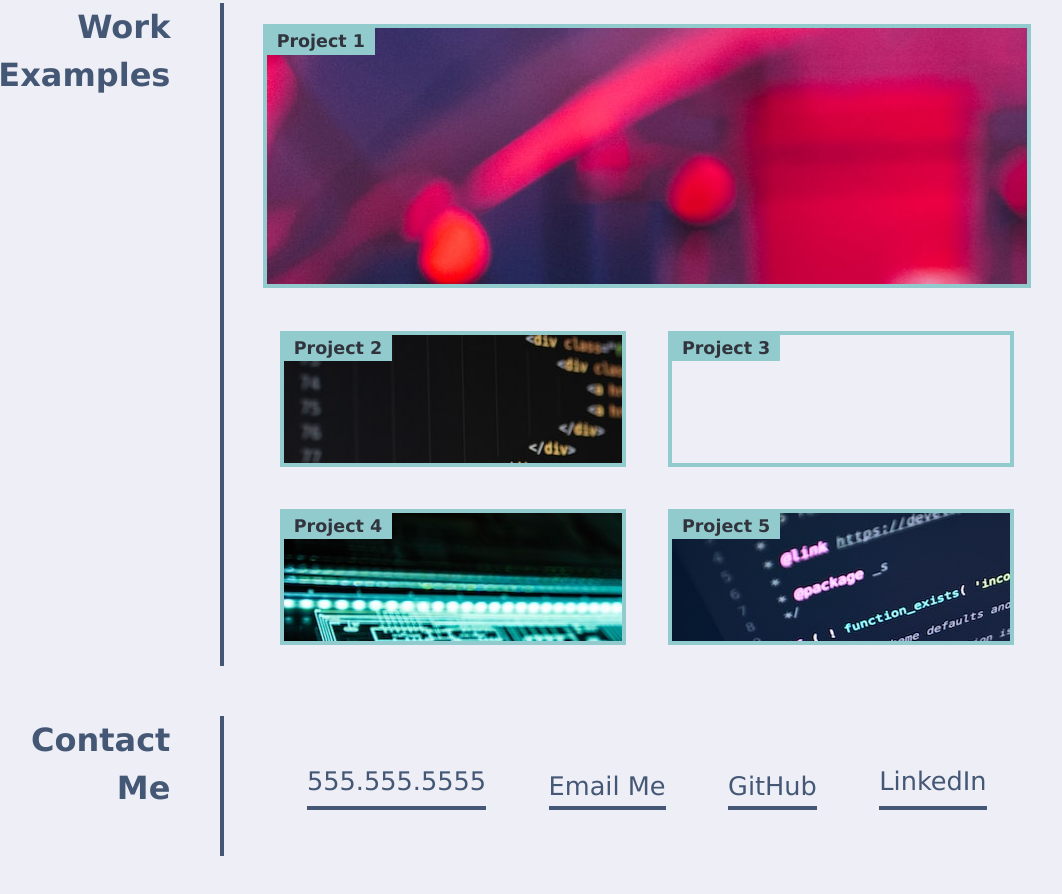
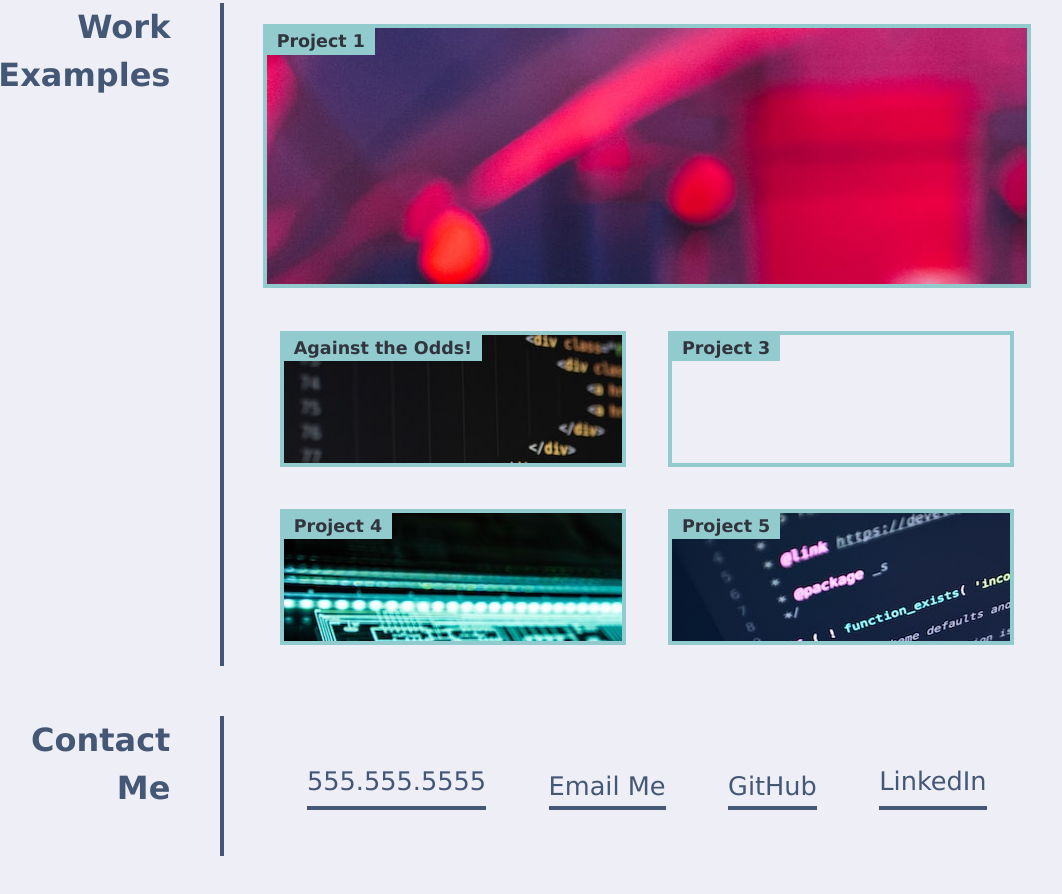
Before and after one commit to Zach-Lewis11/MyPortfolio, a plain HTML site: page index.html in a window 1280 px wide. Shown: the part 630-1524 px from the top of the page, without its empty margins (134-1196 px from the left). Drawn offline with Linux system fonts and the light colour scheme.

```diff
--- a/index.html
+++ b/index.html
@@ -43,8 +43,12 @@
             <h3>Work<br>Examples</h3>
             <!-- </div> -->
             <div class="linkCards">
-                <div id="bigCards" class="cards"><h4>Project 1</h4></div>
-                <div class="cards" id="smallCard1"><a href="#"></a><h4>Project 2</h4></div>
+                <div id="bigCards" class="cards">
+                    <h4>Project 1</h4>
+                </div>
+                <div class="cards" id="smallCard1" >
+                    <a href="https://zach-lewis11.github.io/Against-the-Odds-/index.html"><h4>Against the Odds!</h4></a>
+                </div>
                 <div class="cards" id="smallCard2"><a href="#"></a><h4>Project 3</h4></div>
                 <div class="cards" id="smallCard3"><a href="#"></a><h4>Project 4</h4></div>
                 <div class="cards" id="smallCard4"><a href="#"></a><h4>Project 5</h4></div>
```
